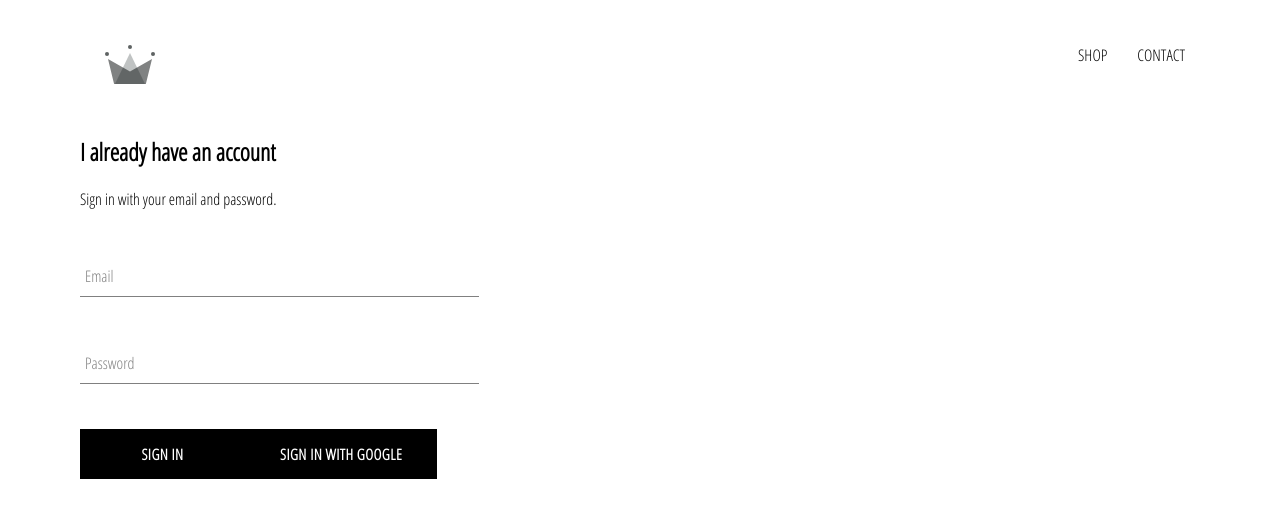
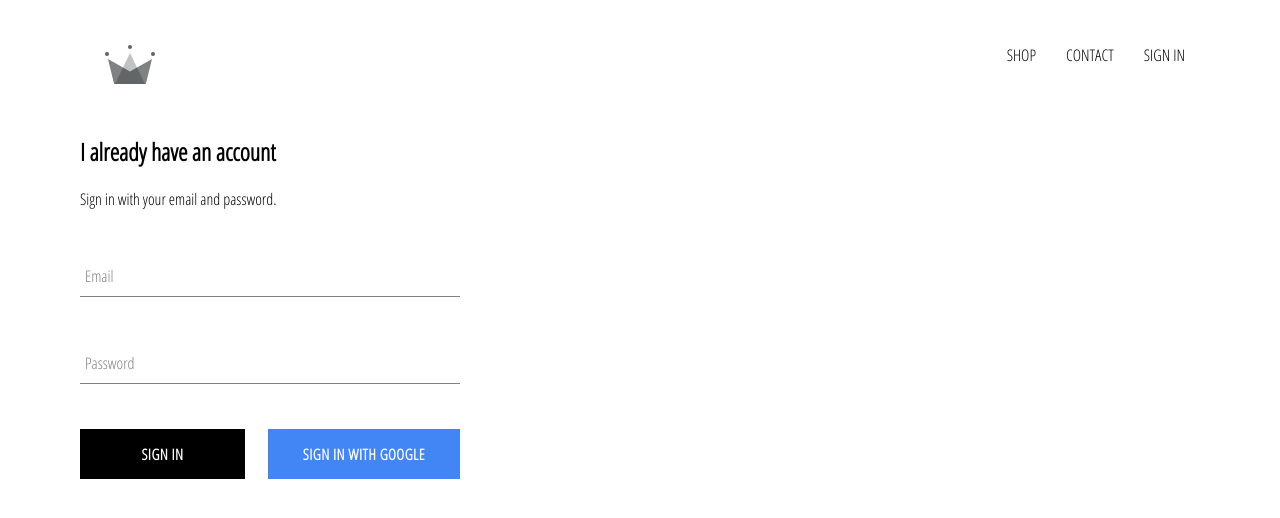
Before and after one commit to nvhoang2001/crwn-shop, a React (Create React App) app: page /signin in a window 1280 px wide. Shown: the top 518 px of the page. Built offline with nearby package versions, Linux system fonts and the light colour scheme; no server answers.

Commit message:
add style to sign-in component

```diff
--- a/src/App.css
+++ b/src/App.css
@@ -7,3 +7,7 @@
     text-decoration: none;
     color: black;
 }
+
+* {
+    box-sizing: border-box;
+}
--- a/src/App.js
+++ b/src/App.js
@@ -31,7 +31,7 @@
     render() {
         return (
             <div>
-                <Header />
+                <Header currentUser={this.state.currentUser} />
                 <Switch>
                     <Route exact path="/" component={HomePage} />
                     <Route path="/shop" component={ShopPage} />
--- a/src/components/custom-button/custom-button.component.jsx
+++ b/src/components/custom-button/custom-button.component.jsx
@@ -1,10 +1,13 @@
 import React from "react";
 import "./custom-button.style.scss";
 
-const CustomButton = ({children, ...otherProps}) => (
-    <button className="custom-button" {...otherProps} >
+const CustomButton = ({ children, isGoogleSignIn, ...otherProps }) => (
+    <button
+        className={`${isGoogleSignIn ? "google-sign-in" : ""} custom-button`}
+        {...otherProps}
+    >
         {children}
     </button>
-)
+);
 
 export default CustomButton;
--- a/src/components/custom-button/custom-button.style.scss
+++ b/src/components/custom-button/custom-button.style.scss
@@ -19,4 +19,14 @@
         color: black;
         border: 1px solid black;
     }
+
+    &.google-sign-in {
+        background-color: #4285f4;
+        color: white;
+
+        &:hover {
+            background-color: #357ae8;
+            border: none;
+        }
+    }
 }
--- a/src/components/header/header.component.jsx
+++ b/src/components/header/header.component.jsx
@@ -1,9 +1,10 @@
 import React from "react";
 import { Link } from "react-router-dom";
+import { auth } from "../../firebase/firebase.utils";
 import { ReactComponent as Logo } from "../../assets/crown.svg";
 import "./header.style.scss";
 
-const Header = () => (
+const Header = ({ currentUser }) => (
     <div className="header">
         <Link to="/" className="logo-container">
             <Logo className="logo" />
@@ -15,6 +16,15 @@
             <Link className="option" to="/shop">
                 CONTACT
             </Link>
+            {currentUser ? (
+                <div className="option" onClick={() => auth.signOut()}>
+                    SIGN OUT
+                </div>
+            ) : (
+                <Link className="option" to="/signin">
+                    SIGN IN
+                </Link>
+            )}
         </div>
     </div>
 );
--- a/src/components/header/header.style.scss
+++ b/src/components/header/header.style.scss
@@ -20,6 +20,7 @@
 
         .option {
             padding: 10px 15px;
+            cursor: pointer;
         }
     }
 }
--- a/src/components/sign-in/sign-in.component.jsx
+++ b/src/components/sign-in/sign-in.component.jsx
@@ -50,12 +50,13 @@
                         handlerChange={this.handlerChange}
                         required
                     />
-
-                    <CustomButton type="submit"> Sign in </CustomButton>
-                    <CustomButton onClick={signInWithGoogle}>
-                        {" "}
-                        Sign in with Google{" "}
-                    </CustomButton>
+                    <div className="buttons">
+                        <CustomButton type="submit"> Sign in </CustomButton>
+                        <CustomButton onClick={signInWithGoogle} isGoogleSignIn>
+                            {" "}
+                            Sign in with Google{" "}
+                        </CustomButton>
+                    </div>
                 </form>
             </div>
         );
--- a/src/components/sign-in/sign-in.style.scss
+++ b/src/components/sign-in/sign-in.style.scss
@@ -1,9 +1,14 @@
 .sign-in {
-    width: 30vw;
+    width: 380px;
     display: flex;
     flex-direction: column;
 
     .title {
         margin: 10px 0;
     }
+
+    .buttons {
+        display: flex;
+        justify-content: space-between;
+    }
 }
```
